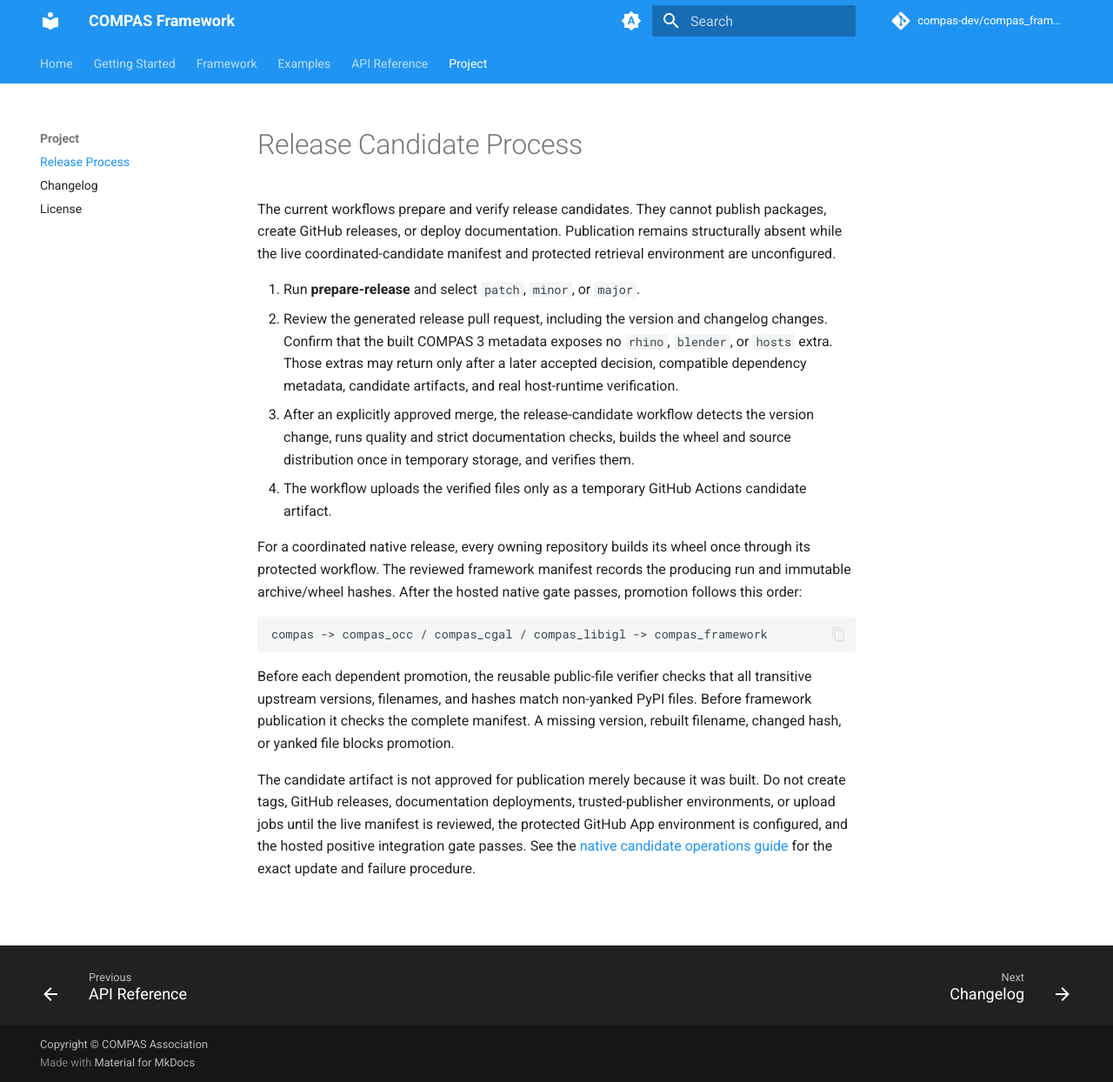
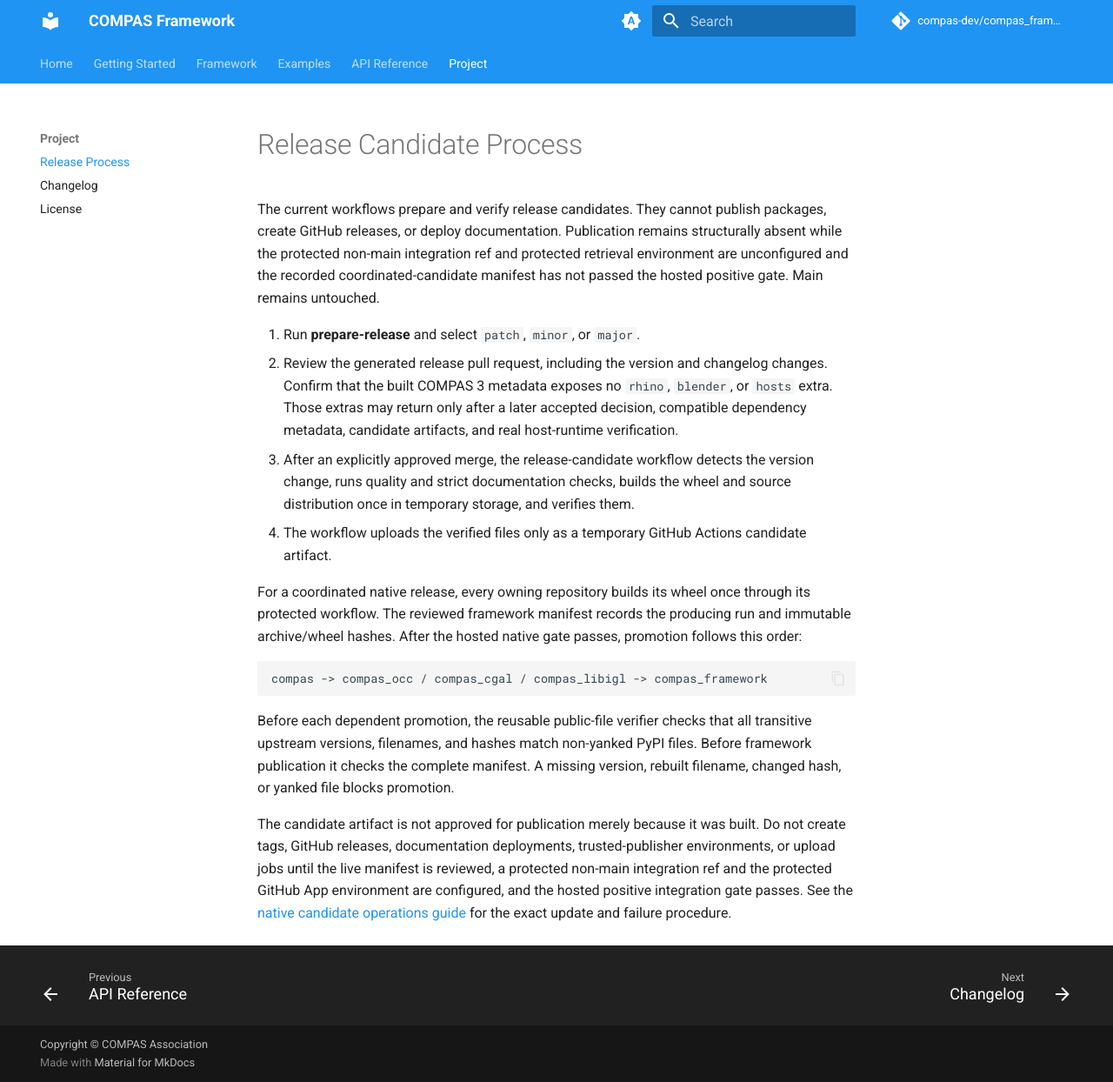
Before and after one commit to compas-dev/compas_framework, an MkDocs documentation site: the page built from docs/release.md, in a window 1280 px wide and 1244 px high. Shown: the whole window at 87% size. Built offline with MkDocs 1.6.1 and Material for MkDocs 9.7.7, drawn with Linux system fonts in a browser that asks for light colours; comment, search, counter and statistics services are not loaded.

Commit message:
Record verified native candidate manifest

```diff
--- a/docs/release.md
+++ b/docs/release.md
@@ -2,8 +2,10 @@
 
 The current workflows prepare and verify release candidates. They cannot
 publish packages, create GitHub releases, or deploy documentation. Publication
-remains structurally absent while the live coordinated-candidate manifest and
-protected retrieval environment are unconfigured.
+remains structurally absent while the protected non-main integration ref and
+protected retrieval environment are unconfigured and the recorded
+coordinated-candidate manifest has not passed the hosted positive gate. Main
+remains untouched.
 
 1. Run **prepare-release** and select `patch`, `minor`, or `major`.
 2. Review the generated release pull request, including the version and
@@ -35,7 +37,8 @@
 The candidate artifact is not approved for publication merely because it was
 built. Do not create tags, GitHub releases, documentation deployments,
 trusted-publisher environments, or upload jobs until the live manifest is
-reviewed, the protected GitHub App environment is configured, and the hosted
-positive integration gate passes. See the
+reviewed, a protected non-main integration ref and the protected GitHub App
+environment are configured, and the hosted positive integration gate passes.
+See the
 [native candidate operations guide](https://github.com/compas-dev/compas_framework/blob/main/.github/candidates/README.md)
 for the exact update and failure procedure.
```
Also changed, not shown: docs/examples.md (+2 -2 lines), docs/testing.md (+4 -3 lines), .github/candidates/README.md, 3 other files.
